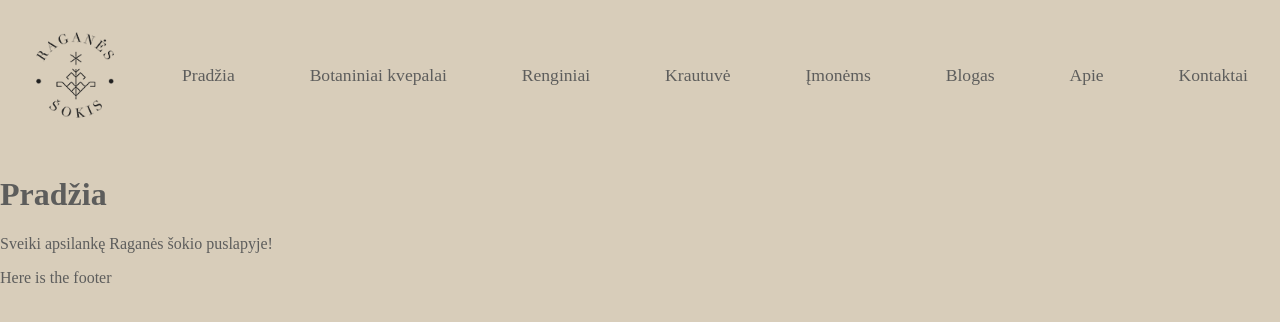
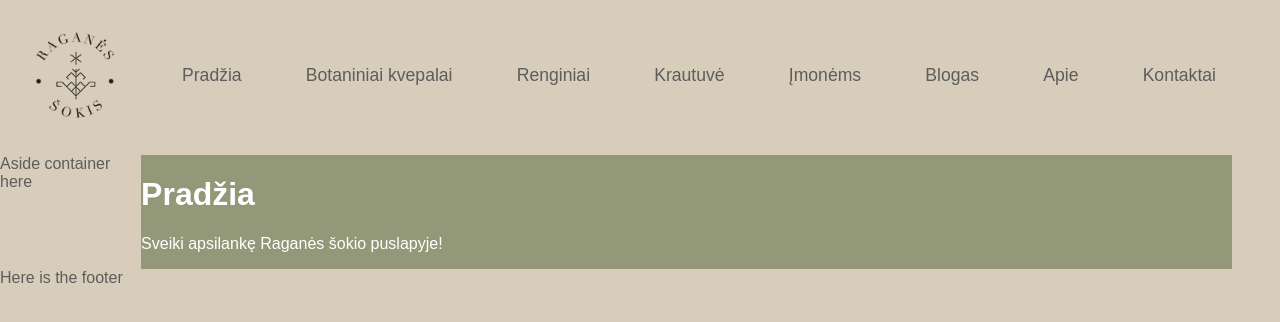
Before and after one commit to AstaRem/raganes-sokis, a Gatsby site: page / in a window 1280 px wide. Built offline with nearby package versions, Linux system fonts and the light colour scheme; Gatsby itself is replaced by a stand-in of ours.

Commit message:
add fonts to whole site and page titles

```diff
--- a/package.json
+++ b/package.json
@@ -15,6 +15,8 @@
     "clean": "gatsby clean"
   },
   "dependencies": {
+    "@fontsource-variable/inter": "^5.0.18",
+    "@fontsource-variable/mulish": "^5.0.19",
     "gatsby": "^5.13.3",
     "gatsby-plugin-image": "^3.13.1",
     "gatsby-plugin-sharp": "^5.13.1",
--- a/src/components/layout.js
+++ b/src/components/layout.js
@@ -4,17 +4,21 @@ import { Helmet } from "react-helmet"
 import * as styles from "./layout.module.css"
 import Logo from "./Logo.js"
 import Navigation from "./Navigation"
+// Supports weights 100-900
+import '@fontsource-variable/inter';
+// Supports weights 200-900
+import '@fontsource-variable/mulish';
 
 
 const Layout = ({ pageTitle, children }) => {
   return (
-    <div>
+    <div >
       {/* Site metadata */}
         <Helmet>
             <title>{pageTitle}</title>
         </Helmet>
 
-    {/* site body. not using <body> tag, because gatsby uses it behind the scenes. using <div> for styling purposes */}
+    {/* site body. I am not using <body> tag, because gatsby uses it behind the scenes. using <div> for styling purposes */}
     <div className = {styles.wholeBody} >
         <header>
             <Logo />
@@ -36,17 +40,20 @@ const Layout = ({ pageTitle, children }) => {
 
 
           </nav> */}
+         <div className={styles.contentWrapper}>
 
-          <main>
-            <h1>{pageTitle}</h1>
-            {children}
-          </main>
-
+            <aside>Aside container here</aside>
+            <main >
+                <h1 className={styles.pageTitle}>{pageTitle}</h1>
+                {children}
+            </main>
+          </div>
           <footer> Here is the footer</footer>
       </div>
 
     </div>
 
+
   )
 }
 
--- a/src/components/layout.module.css
+++ b/src/components/layout.module.css
@@ -2,13 +2,20 @@
     --main-bg-color: #d8cdba;
     --layout-text: #5d5d5c;
     --navigation-font-size: 1.1rem;
+    --content-background-color: #939878;
+    --content-text-color: white;
+    --body-fonts: 'Inter Variable', sans-serif;
+    --title-fonts: 'Mulish Variable', sans-serif;
 }
 
+/* google fonts */
+/* <weight>: Use a value from 100 to 900 */
 
     /* site body. I am not using <body> tag, because gatsby uses it behind the scenes. using <div> for styling purposes.
     However, div still was not taking up the whole width for some reason, that's why I am targeting <body> tag, it solved the problem.*/
 
 body {
+    font-family: var(--body-fonts);
     background-color: var(--main-bg-color);
     color: var(--layout-text) ;
     height: 100vh;
@@ -20,5 +27,20 @@ body {
 header{
     display: flex;
     /* justify-content: space-around; */
-    width: 100vw;
 }
+
+main{
+    width: 100%;
+    color: var(--content-text-color);
+    background-color: var(--content-background-color);
+    margin:0 3rem 0 1rem;
+
+}
+
+.contentWrapper{
+    display: flex;
+}
+
+.pageTitle {
+    font-family: var(--title-fonts);
+}
--- a/src/components/navigation.module.css
+++ b/src/components/navigation.module.css
@@ -4,6 +4,7 @@ a {
     font-size: var(--navigation-font-size);
 }
 
+/* makes navigation to take up the whole remaining space */
 #navigationWrapper{
     /* width:calc(90%-10px); */
     width:100%;
@@ -11,12 +12,11 @@ a {
 
 ul {
     list-style-type: none;
-    /* width: 90%; */
     display:flex;
     align-items: center;
     justify-content: space-between;
     height: 150px;
-    margin:0 1rem;
+    margin:0 3rem 0 1rem;
     padding: 0;
 }
 
```
Also changed, not shown: README.md, 1 other file.
